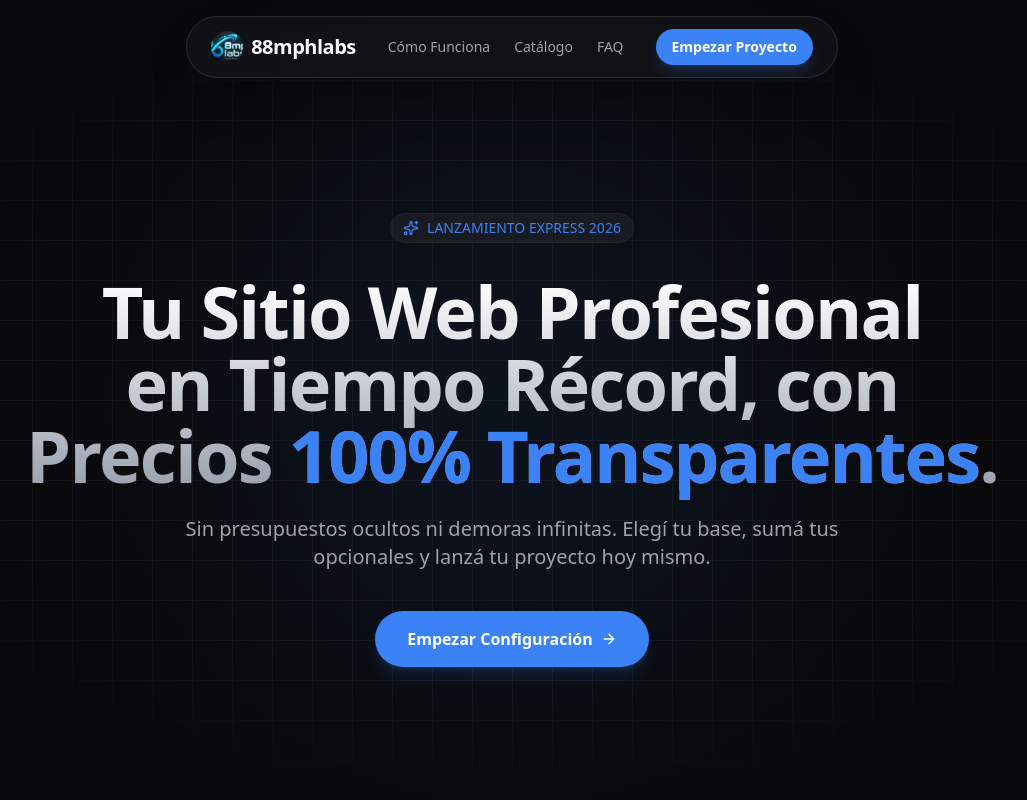
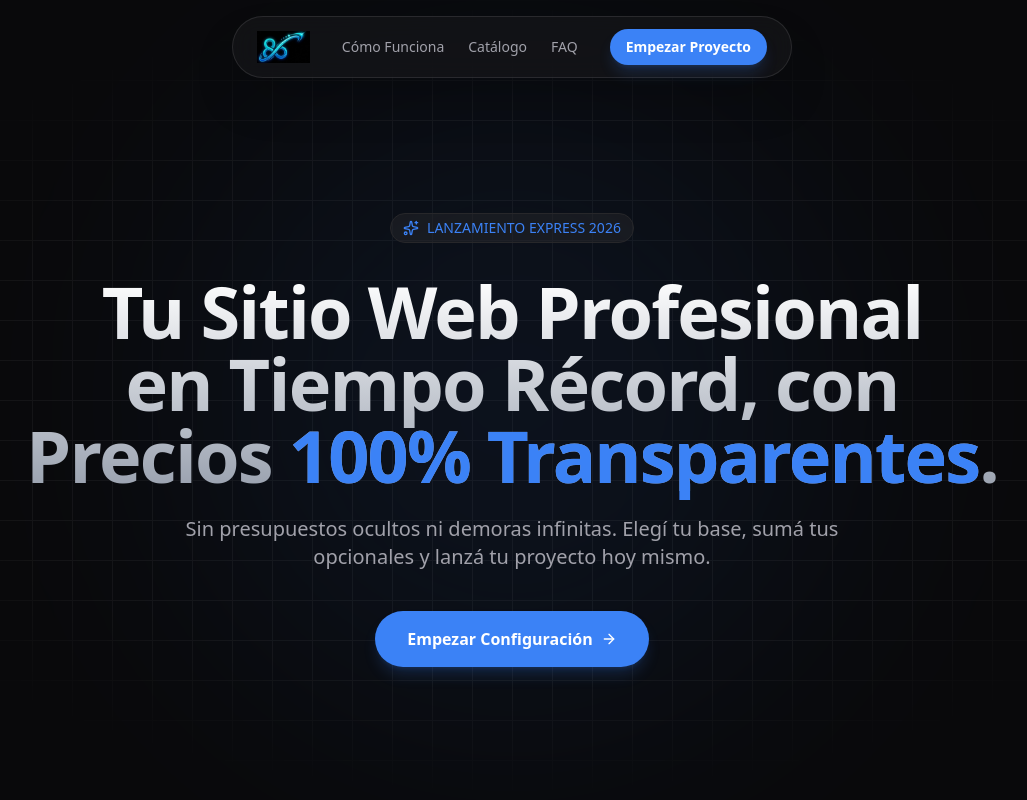
Before and after one commit to Tucanoide/webeasy, a Next.js app: page / in a window 1280 px wide. Shown: the top 800 px of the page, without its empty margins (128-1155 px from the left). Built offline with nearby package versions, Linux system fonts and the light colour scheme.

Commit message:
Refined logo and removed brand text from UI for a cleaner look

```diff
--- a/src/app/page.tsx
+++ b/src/app/page.tsx
@@ -17,9 +17,8 @@ export default function Home() {
 
       <footer className="py-12 border-t border-gray-100 dark:border-gray-900 bg-white dark:bg-gray-950">
         <div className="container px-6 mx-auto flex flex-col md:flex-row justify-between items-center gap-6">
-          <div className="flex items-center gap-2">
-            <img src="/logo.png" alt="88mphlabs" className="w-10 h-10 rounded-lg object-cover" />
-            <span className="text-xl font-bold text-gray-900 dark:text-white">88mphlabs</span>
+          <div className="flex items-center">
+            <img src="/logo.png" alt="88mphlabs" className="h-10 object-contain" />
           </div>
           <p className="text-gray-500 text-sm">© 2026 88mphlabs. Todos los derechos reservados. Future-Ready Web.</p>
           <div className="flex gap-6">
--- a/src/components/sections/Navbar.tsx
+++ b/src/components/sections/Navbar.tsx
@@ -17,11 +17,10 @@ export default function Navbar() {
     >
       <div className="glass rounded-full px-6 py-3 flex items-center gap-8 max-w-4xl shadow-2xl">
         <div
-          className="flex items-center gap-2 cursor-pointer"
+          className="flex items-center cursor-pointer"
           onClick={() => window.scrollTo({ top: 0, behavior: "smooth" })}
         >
-          <img src="/logo.png" alt="88mphlabs" className="w-8 h-8 rounded-full object-cover" />
-          <span className="text-xl font-bold tracking-tight">88mphlabs</span>
+          <img src="/logo.png" alt="88mphlabs" className="h-8 object-contain" />
         </div>
 
         <div className="hidden md:flex items-center gap-6 text-sm font-medium text-muted">
```
Also changed, not shown: public/logo.png.
